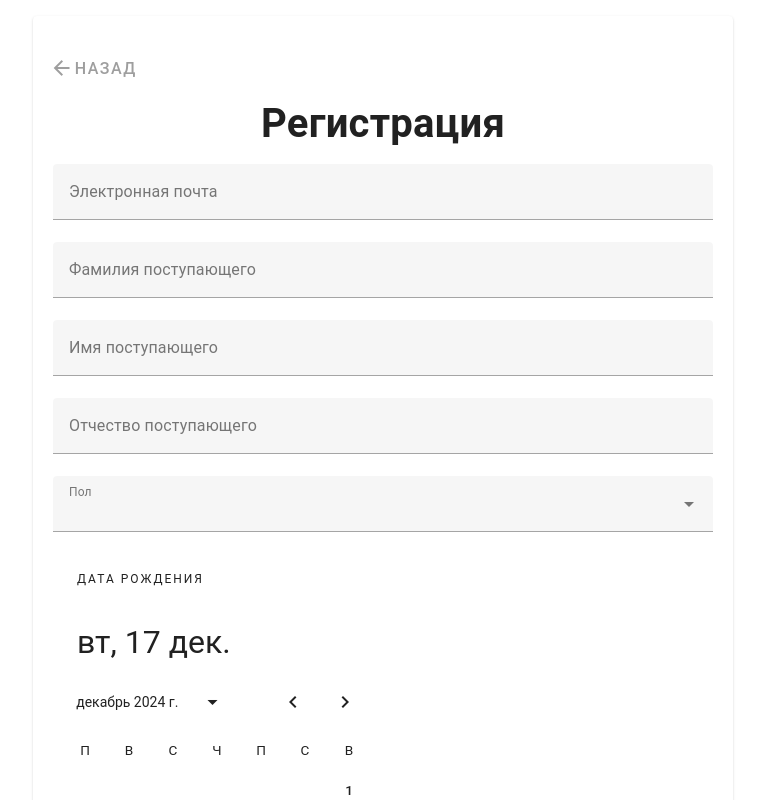
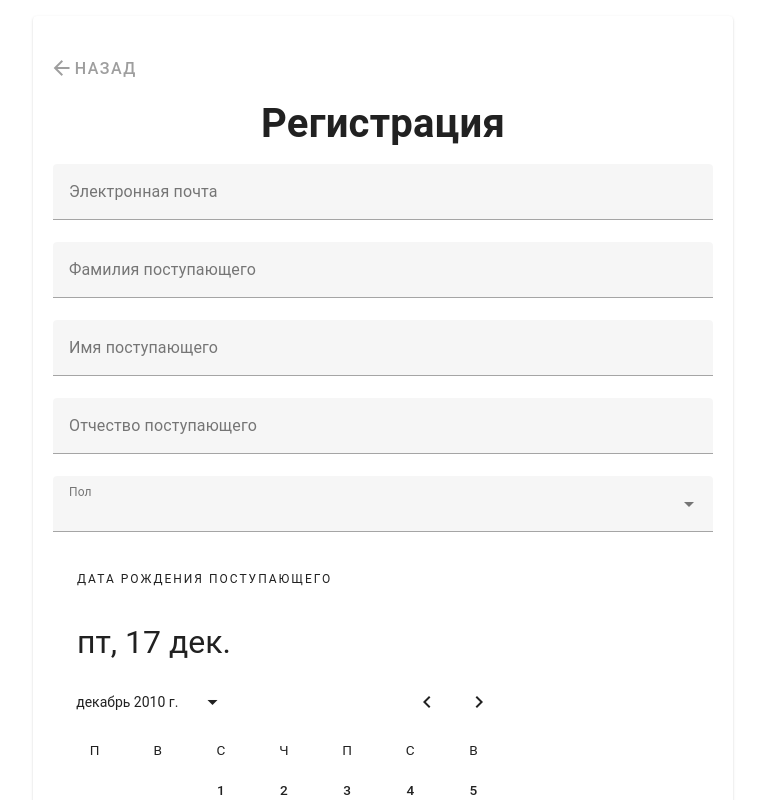
Before and after one commit to GregoryKogan/admissions-prototype, a Vue app in the folder ui/: page /register in a window 1280 px wide. Shown: the top 800 px of the page, without its empty margins (257-1022 px from the left). Built offline with nearby package versions, Linux system fonts and the light colour scheme.

Commit message:
feature: update registration form to set birth date defaults and add validation range

```diff
--- a/ui/src/pages/register.vue
+++ b/ui/src/pages/register.vue
@@ -36,8 +36,12 @@
         ></v-select>
         <v-date-picker
           v-model="birth_date"
-          title="Дата рождения"
+          title="Дата рождения поступающего"
+          width="70%"
+          min-width="300px"
           :rules="[rules.required]"
+          :max="maxDate"
+          :min="minDate"
         ></v-date-picker>
         <v-select
           v-model="grade"
@@ -113,13 +117,16 @@ import { VForm } from 'vuetify/components'
 
 export default defineComponent({
   data() {
+    const defaultDate = new Date()
+    defaultDate.setFullYear(defaultDate.getFullYear() - 14)
+
     return {
       email: '',
       first_name: '',
       last_name: '',
       patronymic: '',
       gender: '', // 'Мужской' or 'Женский'
-      birth_date: new Date(),
+      birth_date: defaultDate,
       grade: 6, // 6, 7, 8, 9, 10, 11
       old_school: '',
       parent_first_name: '',
@@ -147,6 +154,16 @@ export default defineComponent({
       if (this.gender === 'Мужской') return 'M'
       if (this.gender === 'Женский') return 'F'
       return 'N'
+    },
+    maxDate(): Date {
+      const date = new Date()
+      date.setFullYear(date.getFullYear() - 9)
+      return date
+    },
+    minDate(): Date {
+      const date = new Date()
+      date.setFullYear(date.getFullYear() - 18)
+      return date
     },
   },
   methods: {
```
